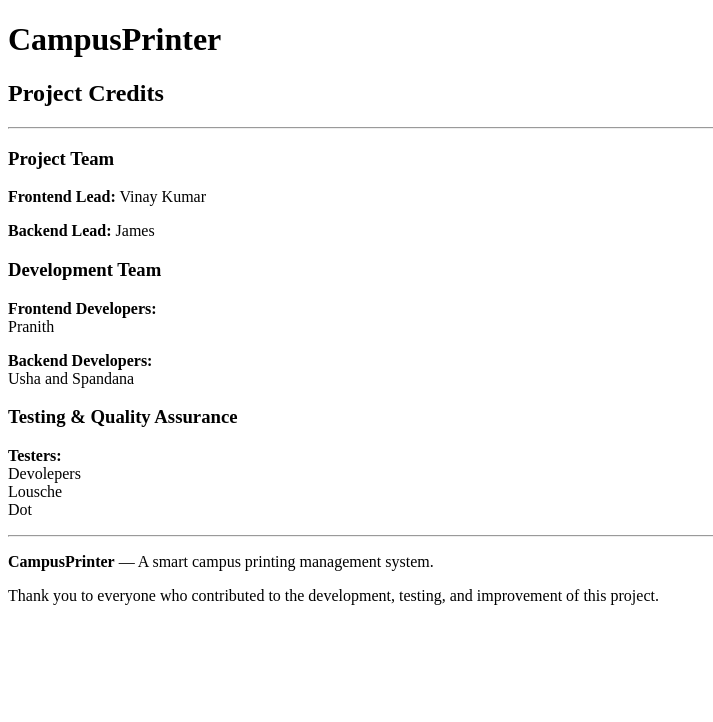
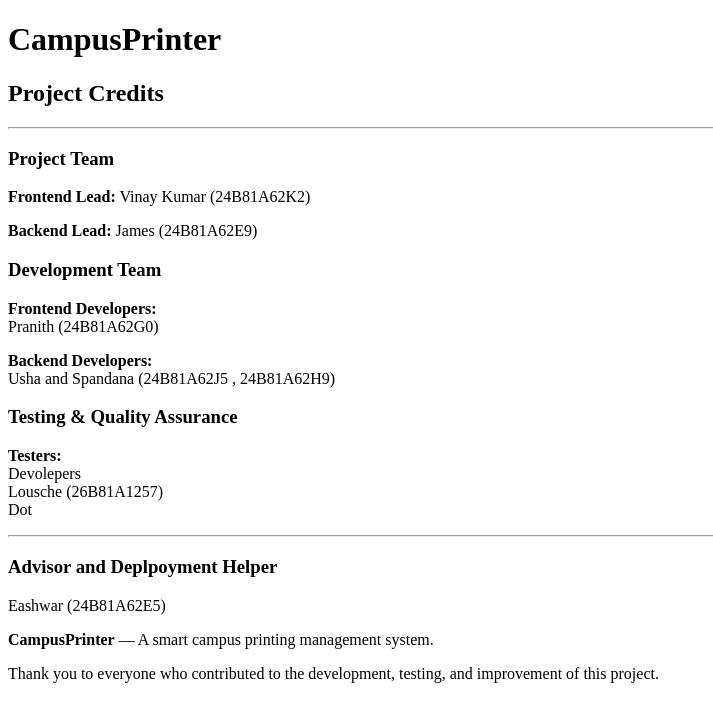
Before and after one commit to found404At404NotFound/CampusPrinter, a Flask app: page /credits in a window 1280 px wide. Shown: the top 722 px of the page, without its empty margins (0-713 px from the left). Run offline with Flask 3, Linux system fonts and the light colour scheme.

Commit message:
Update credits.html

```diff
--- a/templates/credits.html
+++ b/templates/credits.html
@@ -1,4 +1,4 @@
-<!DOCTYPE html>
+ <!DOCTYPE html>
 <html lang="en">
 <head>
     <meta charset="UTF-8">
@@ -16,23 +16,23 @@
     <h3>Project Team</h3>
 
     <p>
-        <strong>Frontend Lead:</strong> Vinay Kumar
+        <strong>Frontend Lead:</strong> Vinay Kumar (24B81A62K2)
     </p>
 
     <p>
-        <strong>Backend Lead:</strong> James
+        <strong>Backend Lead:</strong> James (24B81A62E9)
     </p>
 
     <h3>Development Team</h3>
 
     <p>
         <strong>Frontend Developers:</strong><br>
-        Pranith
+        Pranith (24B81A62G0)
     </p>
 
     <p>
         <strong>Backend Developers:</strong><br>
-        Usha and Spandana
+        Usha and Spandana (24B81A62J5 , 24B81A62H9)
     </p>
 
     <h3>Testing & Quality Assurance</h3>
@@ -40,11 +40,15 @@
     <p>
         <strong>Testers:</strong><br>
         Devolepers<br>
-        Lousche<br>
+        Lousche (26B81A1257)<br>
         Dot
     </p>
 
     <hr>
+    <h3>Advisor and Deplpoyment Helper</h3>
+    <p>
+        Eashwar (24B81A62E5)
+    </p>
 
     <p>
         <strong>CampusPrinter</strong> — A smart campus printing management system.
```
